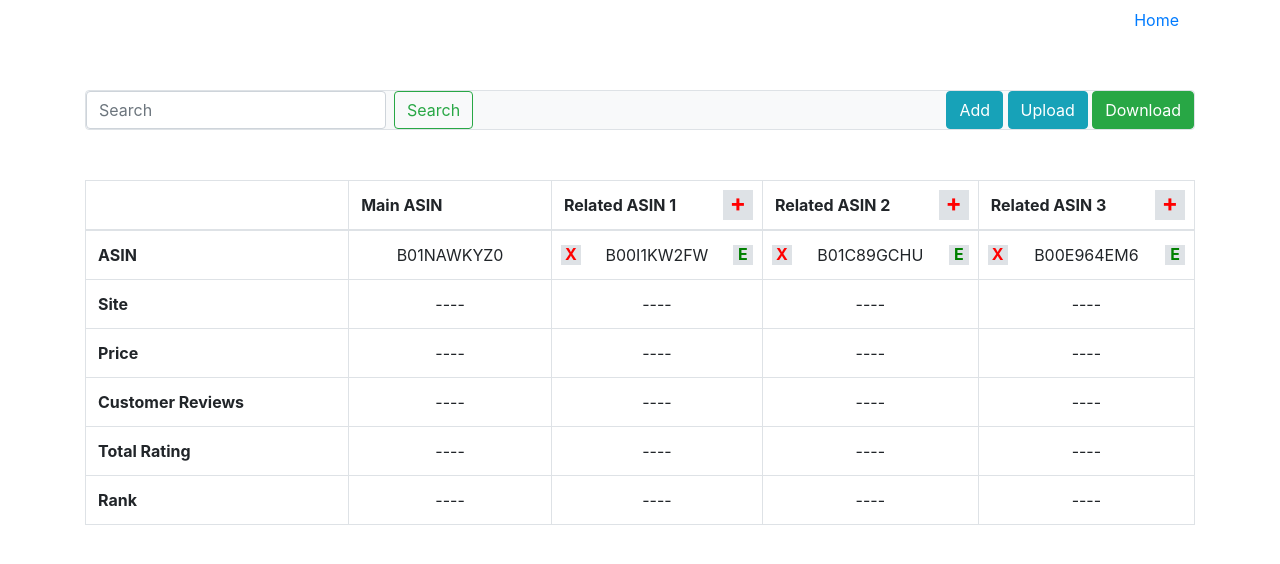
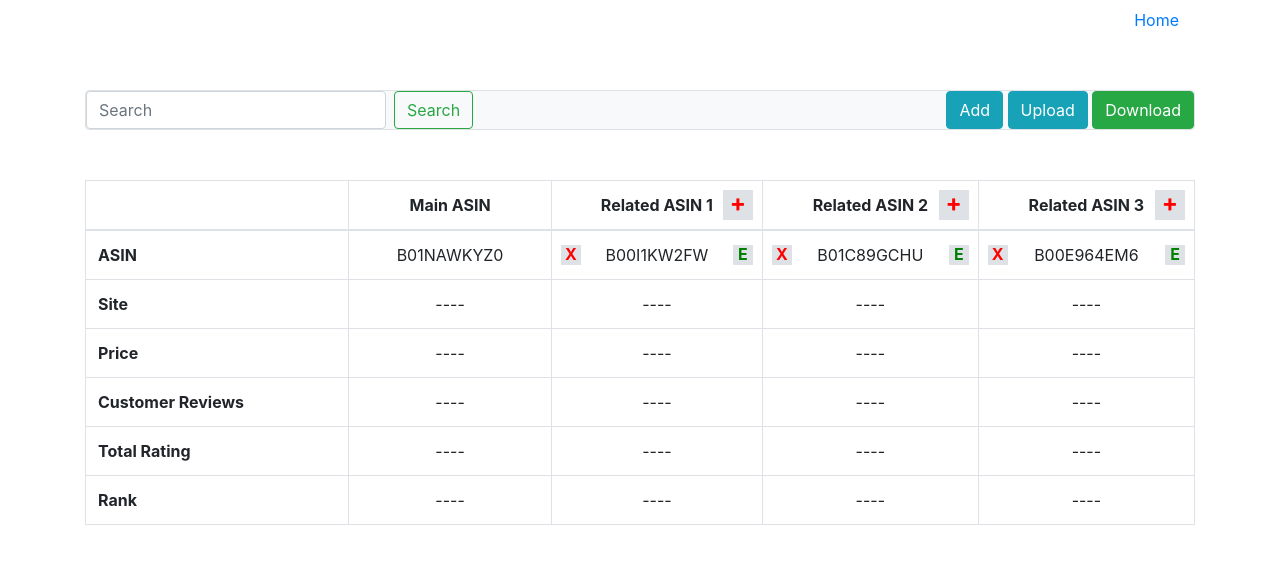
Before and after one commit to Aqurds/asin-search-app, a Flask app: page /result/ in a window 1280 px wide. Shown: the top 564 px of the page. Run offline with Flask 2, Linux system fonts and the light colour scheme; some libraries are stand-ins or nearby versions.

Commit message:
front end extended

```diff
--- a/templates/result.html
+++ b/templates/result.html
@@ -51,8 +51,8 @@
           <thead>
             <tr>
               <th scope="col"></th>
-              <th scope="col">Main ASIN</th>
-              <th scope="col" style="position:relative;" class="asin_two">
+              <th scope="col" style=" text-align:center;">Main ASIN</th>
+              <th scope="col" style="position:relative; text-align:center;" class="asin_two">
                 Related ASIN 1
                 <span id="add_asin_modal_activation_button_one" style="font-weight:bold; color:red; font-size:24px; position:absolute; top: 9px; right: 9px; background: #dee2e6; width: 30px; height: 30px; text-align: center; line-height: 26px; cursor:pointer;">
                   +
@@ -62,7 +62,7 @@
                   </form>
                 </span>
               </th>
-              <th scope="col" style="position:relative;" class="asin_three">
+              <th scope="col" style="position:relative; text-align:center;" class="asin_three">
                 Related ASIN 2
                 <span id="add_asin_modal_activation_button_two" style="font-weight:bold; color:red; font-size:24px; position:absolute; top: 9px; right: 9px; background: #dee2e6; width: 30px; height: 30px; text-align: center; line-height: 26px; cursor:pointer;">
                   +
@@ -72,7 +72,7 @@
                   </form>
                 </span>
               </th>
-              <th scope="col" style="position:relative;" class="asin_four">
+              <th scope="col" style="position:relative; text-align:center;" class="asin_four">
                 Related ASIN 3
                 <span id="add_asin_modal_activation_button_three" style="font-weight:bold; color:red; font-size:24px; position:absolute; top: 9px; right: 9px; background: #dee2e6; width: 30px; height: 30px; text-align: center; line-height: 26px; cursor:pointer;">
                   +
```
